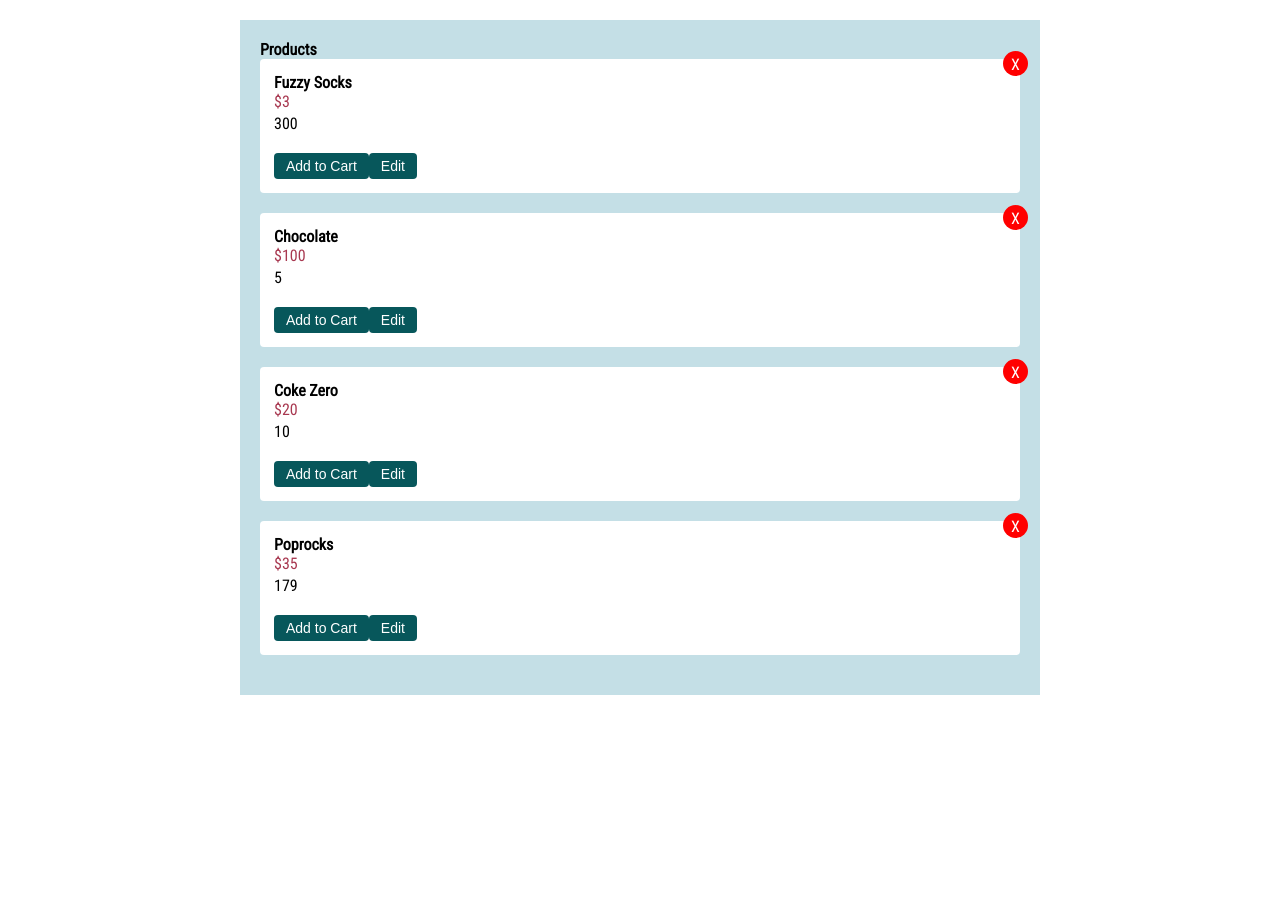
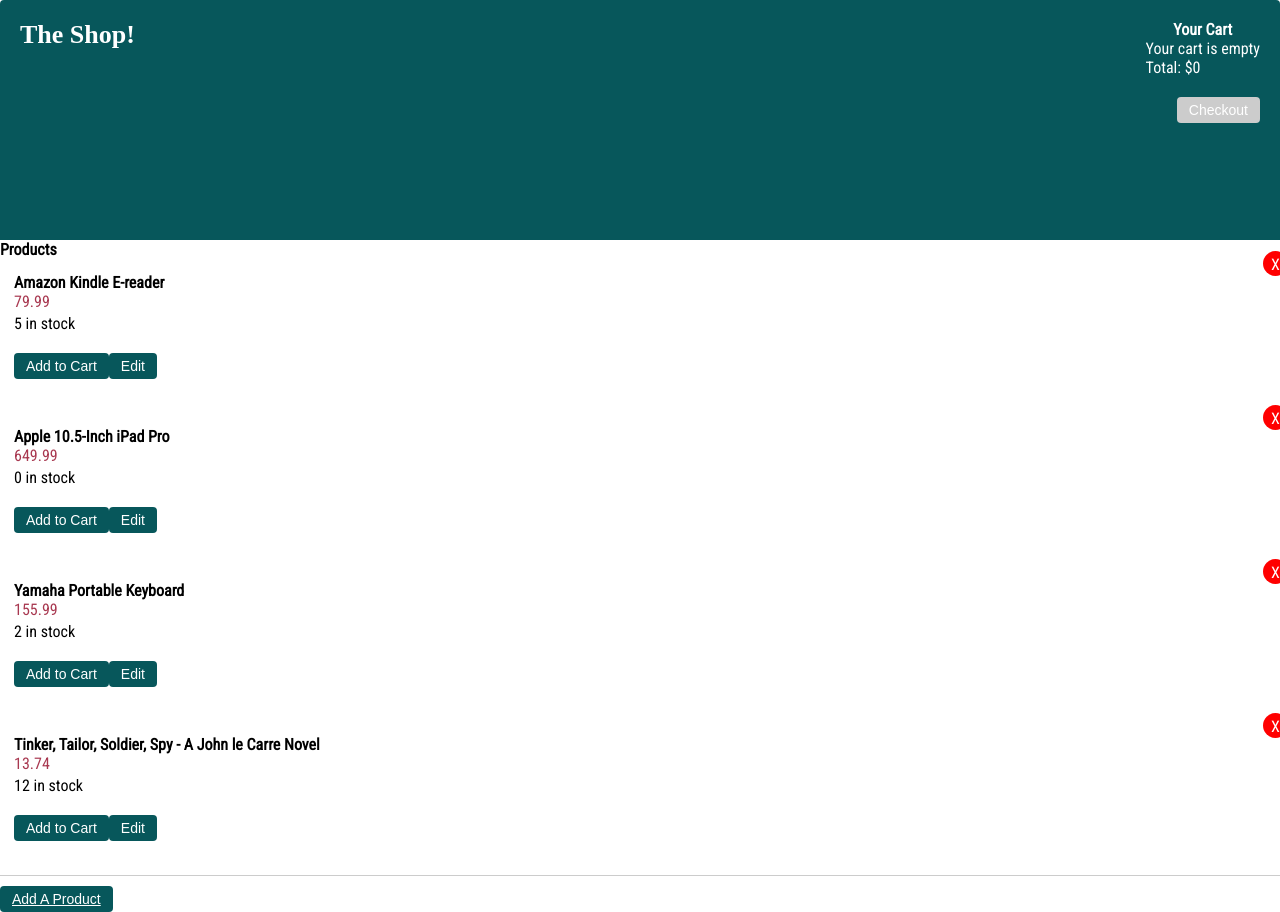
Before and after one commit to SarahBunker/shipping_cart, a React (Vite) app in the folder client/: page / in a window 1280 px wide. Before the commit the page ends 800 px from the top, so only its background shows below. Built offline with nearby package versions, Linux system fonts and the light colour scheme; a web font is replaced by a local one.

Commit message:
day 2 progress

```diff
--- /dev/null
+++ b/client/src/Components/App.js
@@ -0,0 +1,24 @@
+import Title from "./Title";
+import ProductList from "./ProductList";
+import data from "../../mockData/data";
+import Form from "./Form";
+import { useState, useEffect } from 'react';
+
+const App = () => {
+  const [products, setProducts] = useState([]);
+  // const [total, setTotal] = useState(0);
+
+  useEffect(() => {
+    setProducts(data);
+  }, [])
+
+  return (
+    <div>
+      <Title />
+      <ProductList products={products}/>
+      <Form />
+    </div>
+  );
+}
+
+export default App;
--- /dev/null
+++ b/client/src/Components/Form.js
@@ -0,0 +1,40 @@
+import React, { useState } from 'react';
+
+const Form = () => {
+
+  const handleClick = (e)=> {
+    e.preventDefault();
+    const form = document.querySelector('.add-form');
+    form.classList.toggle('visible');
+  };
+
+  return (
+    <div class="add-form">
+      <p><a href="#" onClick={handleClick} class="button add-product-button">Add A Product</a></p>
+        <h3>Add Product</h3>
+        <form>
+          <div class="input-group">
+            <label for="product-name">Product Name</label>
+            <input type="text" id="product-name" value=""/>
+          </div>
+
+          <div class="input-group">
+            <label for="product-price">Price</label>
+            <input type="text" id="product-price" value=""/>
+          </div>
+
+          <div class="input-group">
+            <label for="product-quantity">Quantity</label>
+            <input type="text" id="product-quantity" value=""/>
+          </div>
+
+          <div class="actions form-actions">
+            <a class="button">Add</a>
+            <a class="button" onClick={handleClick} >Cancel</a>
+          </div>
+        </form>
+      </div>
+   );
+}
+
+export default Form;
--- /dev/null
+++ b/client/src/Components/Product.js
@@ -0,0 +1,20 @@
+import React from 'react';
+
+const Product = ({title, quantity, price}) => {
+  return (
+  <div class="product">
+    <div class="product-details">
+      <h3>{title}</h3>
+      <p class="price">{price}</p>
+      <p class="quantity">{quantity} in stock</p>
+      <div class="actions product-actions">
+        <a class="button add-to-cart">Add to Cart</a>
+        <a class="button edit">Edit</a>
+      </div>
+      <a class="delete-button"><span>X</span></a>
+    </div>
+  </div>
+)}
+
+
+export default Product;
--- /dev/null
+++ b/client/src/Components/ProductList.js
@@ -0,0 +1,17 @@
+import React from "react";
+import Product from "./Product";
+
+const ProductList = ({products}) => {
+  return (
+    <div class="product-listing">
+      <h2>Products</h2>
+      {products.map(product => {
+        return(
+          <Product key={product.id} {...product}/>
+        )
+      })}
+    </div>
+  )
+};
+
+export default ProductList;
--- /dev/null
+++ b/client/src/Components/Title.js
@@ -0,0 +1,15 @@
+const Title = () => {
+  return (
+  <header>
+    <h1>The Shop!</h1>
+    <div class="cart">
+      <h2>Your Cart</h2>
+      <p>Your cart is empty</p>
+      <p>Total: $0</p>
+      <a class="button checkout disabled">Checkout</a>
+    </div>
+  </header>
+  );
+}
+
+export default Title;
--- a/client/src/index.js
+++ b/client/src/index.js
@@ -1,41 +1,10 @@
-import React from "react";
+import React, { StrictMode } from "react";
 import ReactDOM from "react-dom/client";
-
-const e = React.createElement;
-
-const Product = ({ title, price, quantity }) => {
-  return (
-    e("div", {className: "product", children: [
-      e("div", {className: "product-details"}, [
-        e("h3", null, title),
-        e("p", {className: "price"}, price),
-        e("p", {className: "quantity"}, quantity),
-        e("div", {className: "actions product-actions"}, [
-          e("a", {className: "button add-to-cart"}, "Add to Cart"),
-          e("a", {className: "button edit"}, "Edit")
-        ]),
-        e("a", {className: "delete-button"}, e("span", null, "X"))
-      ])
-    ]})
-  );
-};
-
-const App = () => {
-  return (
-    e("div", {id: "app"}, [
-      e("main", null, [
-        e("div", {className: "product-listing"}, [
-          e("h2", null, ["Products"]),
-          e(Product, {title: "Fuzzy Socks", price: "$3", quantity: "300"}),
-          e(Product, {title: "Chocolate", price: "$100", quantity: "5"}),
-          e(Product, {title: "Coke Zero", price: "$20", quantity: "10"}),
-          e(Product, {title: "Poprocks", price: "$35", quantity: "179"})
-        ])
-      ])
-    ])
-  );
-};
-
+import App from "./Components/App";
 
 const rootElement = document.getElementById("root");
-ReactDOM.createRoot(rootElement).render(App());
+ReactDOM.createRoot(rootElement).render(
+  <StrictMode>
+    <App />
+  </StrictMode>
+);
```
Also changed, not shown: client/.eslintrc.json, 5 other files (tests, documents, lock files or other folders).
